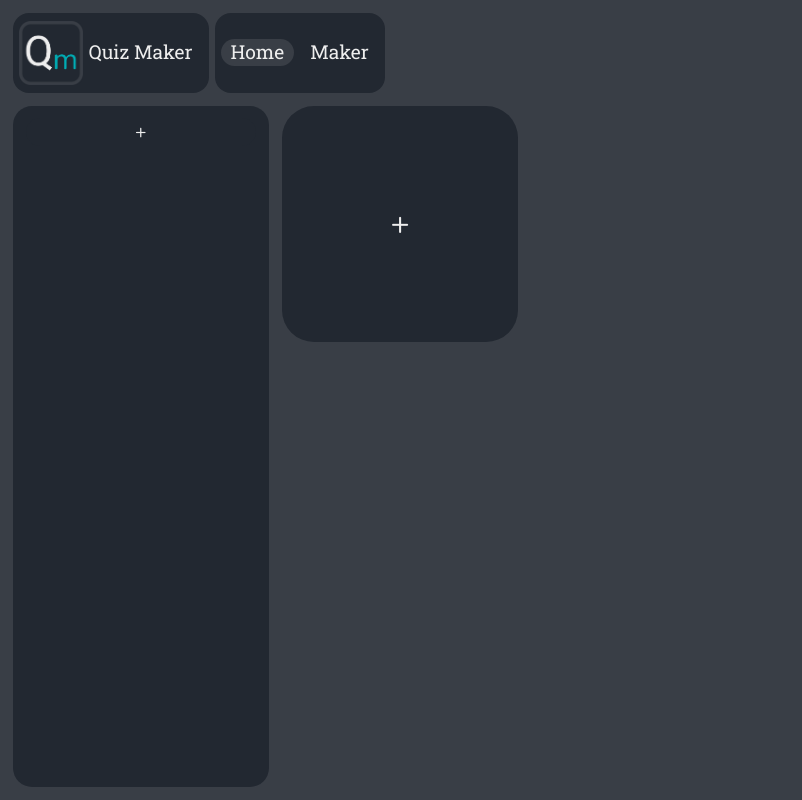
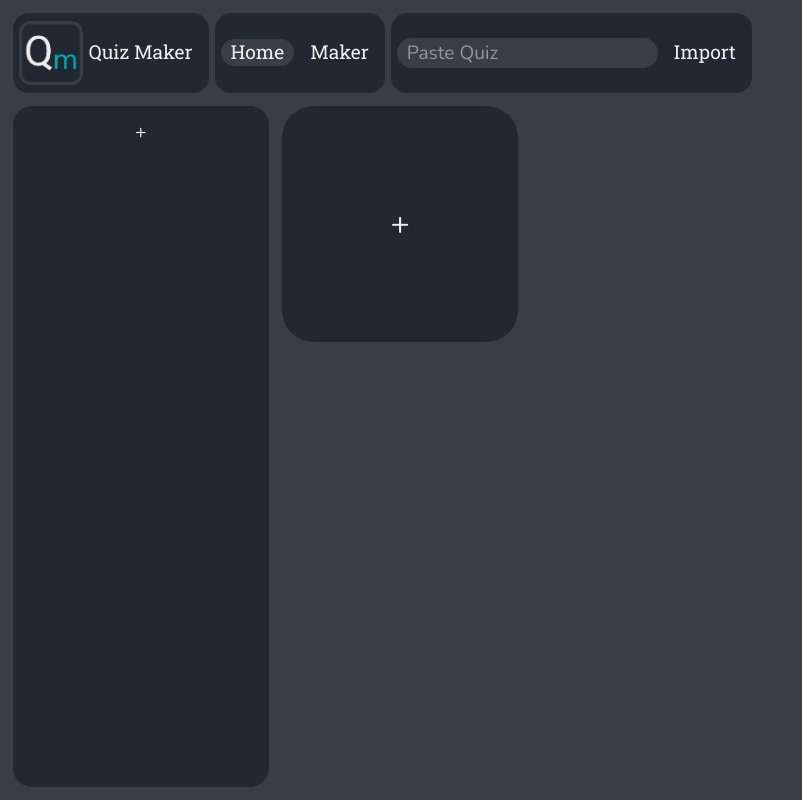
Before and after one commit to BitBoyTD/ReactQuizMaker, a React (Vite) app: page / in a window 1280 px wide. Shown: the whole page, without its empty margins (0-802 px from the left). Built offline with nearby package versions, Linux system fonts and the light colour scheme.

Commit message:
add: better import UI

```diff
--- a/src/App.css
+++ b/src/App.css
@@ -152,7 +152,7 @@ nav .marginRight {
   margin-right: 6px;
 }
 /* maker page nav styles */
-nav .makerNav input {
+.makerNav input {
   background: var(--grey);
   border: none;
   border-radius: 1em;
@@ -161,10 +161,10 @@ nav .makerNav input {
   font-size: 1.2em;
   color: var(--white);
 }
-nav .makerNav input:focus {
+.makerNav input:focus {
   outline: solid var(--blue) 3px;
 }
-nav .makerNav input::placeholder {
+.makerNav input::placeholder {
   color: var(--white);
 }
 #saveBtn {
@@ -185,6 +185,9 @@ nav .makerNav input::placeholder {
 }
 .shareDisplay:focus {
   outline: solid var(--blue) 3px;
+}
+#importedQuizInput::placeholder {
+  color: var(--white);
 }
 
 /* Maker Styles */
--- a/src/components/Nav.jsx
+++ b/src/components/Nav.jsx
@@ -164,12 +164,15 @@ const Nav = (props) => {
               Save & Quit
             </button>
           </div>
-          <div className="makerNav">
+        </>
+      )}
+      {page === "home" && share === false ? (
+        <div>
           <input
             type="text"
             id="importedQuizInput"
-              placeholder="Paste Quiz Here"
-              className="marginRight"
+            placeholder="Paste Quiz"
+            className="marginRight shareDisplay"
           />
           <button
             onClick={() => {
@@ -189,8 +192,7 @@ const Nav = (props) => {
             Import
           </button>
         </div>
-        </>
-      )}
+      ) : null}
       {page === "home" && share !== false ? (
         <div>
           <input
```
Lines whose indentation alone changed are shown as unchanged.
